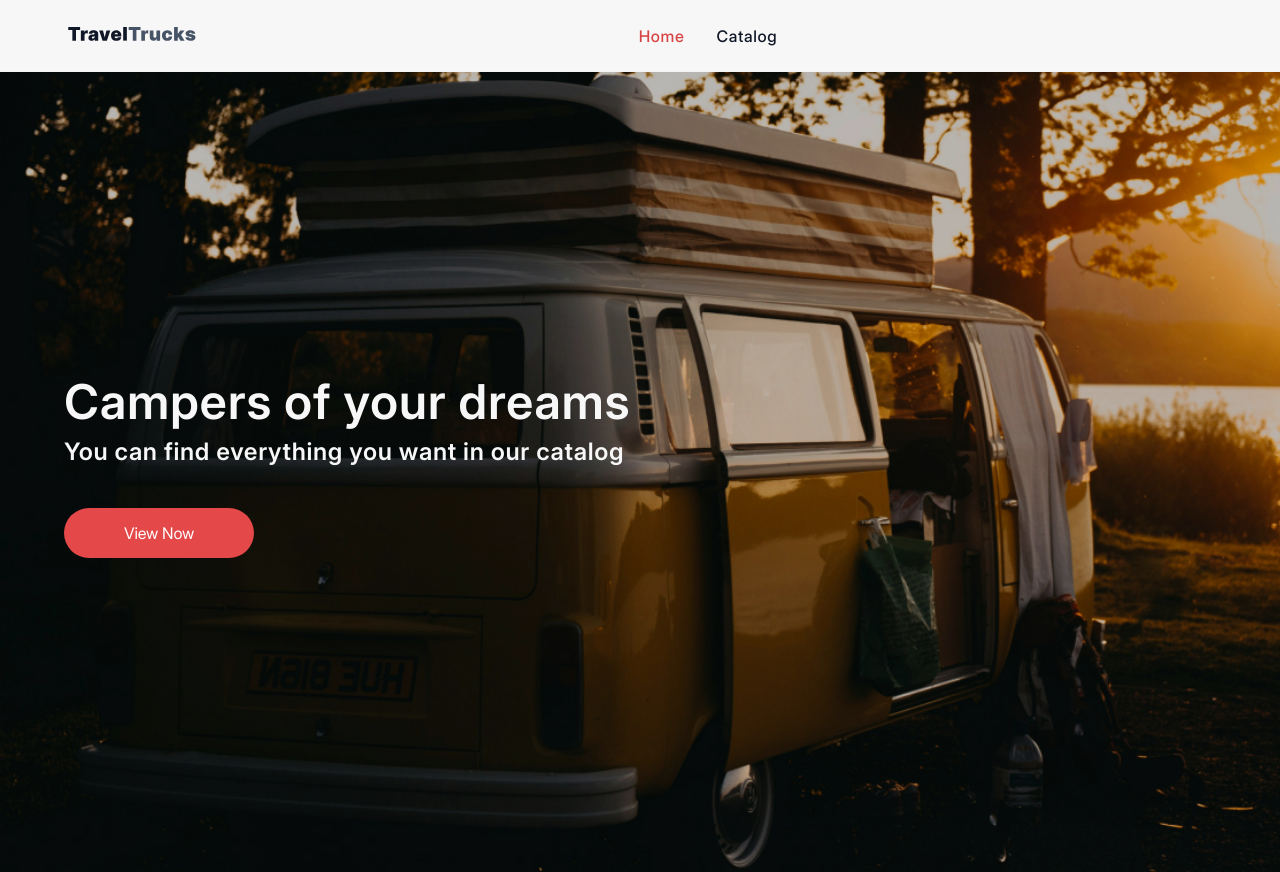
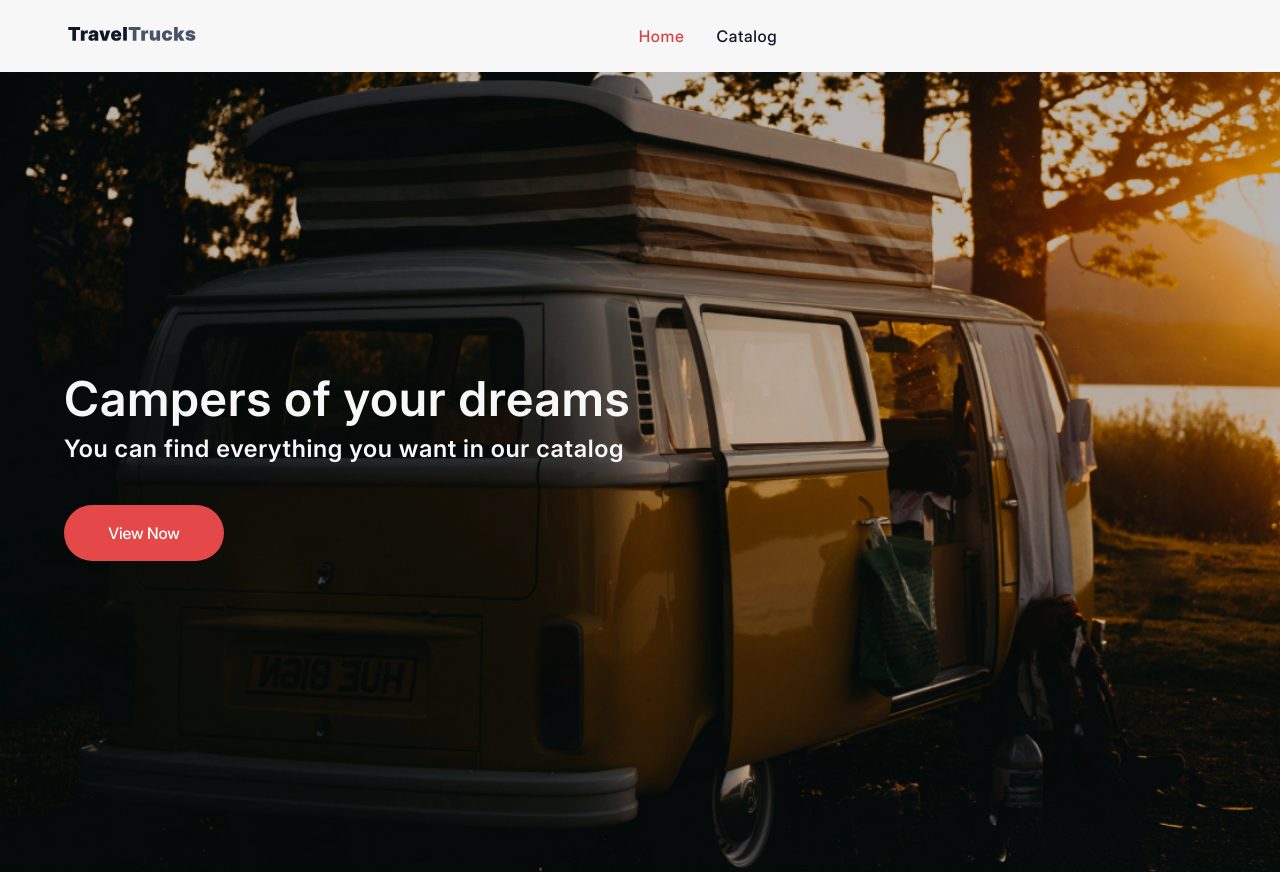
Before and after one commit to MaxsimJSDeveloper/TravelTrucks, a React (Vite) app: page / in a window 1280 px wide. Built offline with nearby package versions, Linux system fonts and the light colour scheme.

Commit message:
change-btn-to-link

```diff
--- a/src/components/Camper/Camper.jsx
+++ b/src/components/Camper/Camper.jsx
@@ -1,5 +1,4 @@
 import { useDispatch, useSelector } from "react-redux";
-import { useNavigate } from "react-router-dom";
 
 import CamperImg from "../CamperImg/CamperImg";
 import CamperInfo from "../CamperInfo/CamperInfo";
@@ -42,7 +41,6 @@ const Camper = ({ camper }) => {
   };
 
   const equipmentProps = { transmission, engine, AC, kitchen };
-  const navigate = useNavigate();
 
   return (
     <div className={css.cardContainer}>
@@ -70,9 +68,7 @@ const Camper = ({ camper }) => {
           {truncateText(description, maxDescriptionLength)}
         </p>
         <EquipmentList {...equipmentProps} />
-        <BtnWrap type="button" onClick={() => navigate(`/catalog/:${id}`)}>
-          Show more
-        </BtnWrap>
+        <BtnWrap where={`/catalog/:${id}`}>Show more</BtnWrap>
       </div>
     </div>
   );
--- a/src/pages/CampersCatalogPage/CampersCatalogPage.jsx
+++ b/src/pages/CampersCatalogPage/CampersCatalogPage.jsx
@@ -29,6 +29,7 @@ const CampersCatalogPage = () => {
                 onClick={handleLoadMore}
                 disabled={isLoading}
                 className={css.loadMoreBtn}
+                isBtn={true}
               >
                 {isLoading ? "Loading..." : "Load More"}
               </BtnWrap>
--- a/src/pages/HomePage/HomePage.jsx
+++ b/src/pages/HomePage/HomePage.jsx
@@ -1,5 +1,4 @@
 import { Helmet } from "react-helmet-async";
-import { useNavigate } from "react-router-dom";
 
 import BtnWrap from "../../shared/BtnWrap/BtnWrap";
 import Container from "../../shared/Container/Container";
@@ -8,8 +7,6 @@ import HomePageContent from "../../components/HomePageContent/HomePageContent";
 import css from "./HomePage.module.css";
 
 const HomePage = () => {
-  const navigate = useNavigate();
-
   return (
     <>
       <Helmet>
@@ -20,9 +17,7 @@ const HomePage = () => {
         <Container>
           <div className={css.homePageContainer}>
             <HomePageContent />
-            <BtnWrap type="button" onClick={() => navigate("/catalog")}>
-              View Now
-            </BtnWrap>
+            <BtnWrap where={"/catalog"}>View Now</BtnWrap>
           </div>
         </Container>
       </div>
--- a/src/shared/BtnWrap/BtnWrap.jsx
+++ b/src/shared/BtnWrap/BtnWrap.jsx
@@ -1,3 +1,4 @@
+import { Link } from "react-router-dom";
 import css from "./BtnWrap.module.css";
 
 const BtnWrap = ({
@@ -6,8 +7,10 @@ const BtnWrap = ({
   children,
   disabled,
   className,
+  isBtn,
+  where,
 }) => {
-  return (
+  return isBtn ? (
     <button
       type={type}
       className={`${css.btnWrap} ${className}`}
@@ -16,6 +19,10 @@ const BtnWrap = ({
     >
       {children}
     </button>
+  ) : (
+    <Link className={css.btnWrap} to={where}>
+      {children}
+    </Link>
   );
 };
 
--- a/src/shared/BtnWrap/BtnWrap.module.css
+++ b/src/shared/BtnWrap/BtnWrap.module.css
@@ -1,6 +1,6 @@
 .btnWrap {
   border-radius: 200px;
-  padding: 16px 60px;
+  padding: 16px 0;
   display: flex;
   align-items: center;
   justify-content: center;
@@ -8,10 +8,9 @@
   background-color: var(--button);
   border: none;
   transition: background-color 0.3s ease;
-
-  font-size: 16px;
   letter-spacing: -0.01em;
   color: var(--white);
+  width: 160px;
 }
 
 .btnWrap:hover {
```
